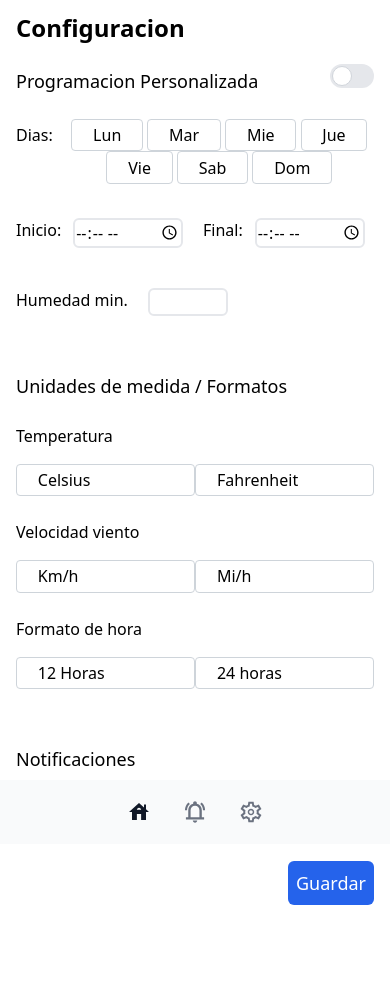
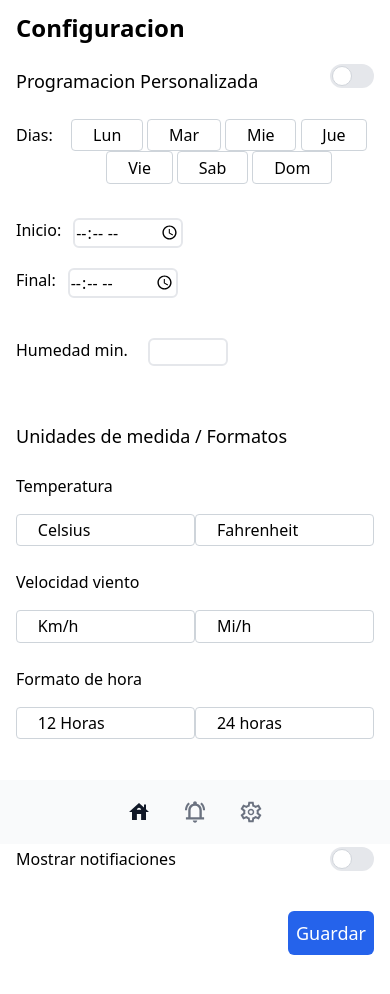
Before and after one commit to onyss11/proyect_ceti, a website: page public/settings.html in a window 390 px wide. Drawn offline with nearby package versions, Linux system fonts and the light colour scheme.

Commit message:
Agrego toogle configuracion inicial y vista movil v4

```diff
--- a/public/settings.html
+++ b/public/settings.html
@@ -104,7 +104,7 @@
                     </div>
                 </div>
             </div>
-            <div class="custom__hour flex sm:gap-10 gap-5 mb-10 max-w-md">
+            <div class="custom__hour flex flex-col sm:gap-10 gap-5 mb-10 sm:flex-row">
                 <div class="hour__from flex gap-3 sm:gap-10">
                     <p>Inicio: </p>
                     <input type="time" name="" id="hour-start" class="border-2  rounded-md">
```
